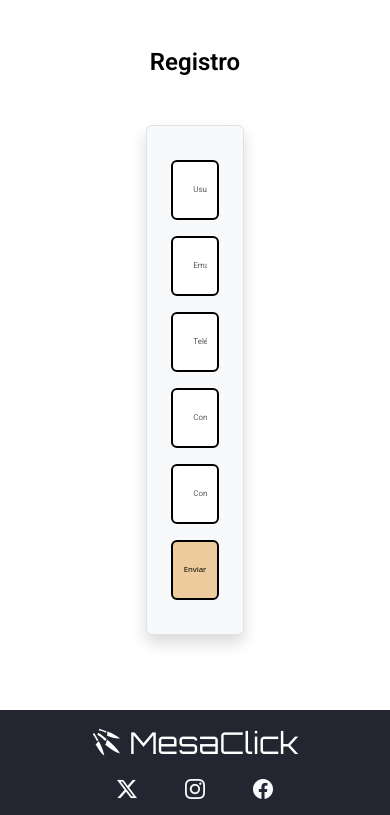
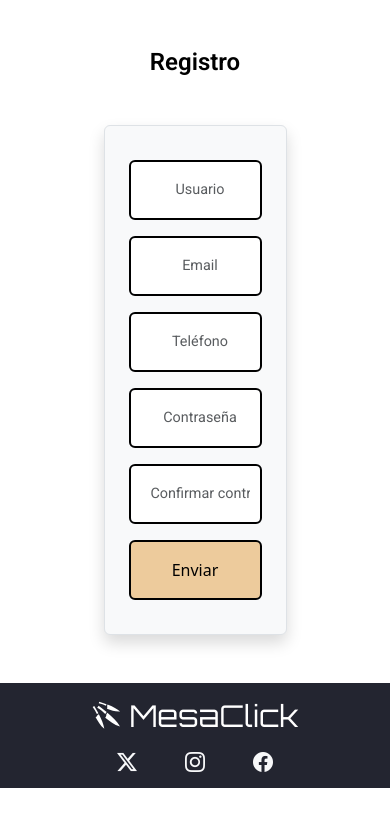
Before and after one commit to Marczt31/MesaClick, a PHP site: page /Vistas/registro.php in a window 390 px wide. Shown: the part 65-880 px from the top of the page. After the commit the page ends 853 px from the top, so only its background shows below. Run offline with PHP 8.4, Linux system fonts and the light colour scheme.

Commit message:
ajuste de registro responsive

```diff
--- a/Assets/estilos.css
+++ b/Assets/estilos.css
@@ -159,7 +159,7 @@
 .form-control {
 
     font-family: "Roboto", sans-serif;
-    font-size: clamp(0.5rem, 2vw, 1.3rem);
+    font-size: clamp(0.9rem, 2vw, 1.3rem);
     height: clamp(3vh, 60px, 60px);
     margin: 10px 0;
     padding: 10px;
@@ -168,9 +168,7 @@
 }
 
 input::placeholder {
-
-
-    font-size: clamp(0.5rem, 2vw, 1.3rem);
+    font-size: clamp(0.9rem, 2vw, 1.3rem);
     padding-left: 10px;
 }
 
@@ -181,7 +179,7 @@ input::placeholder {
     background-color: #EDCB9C;
     margin: 10px 0;
     padding: 10px;
-    font-size: clamp(0.4rem, 2vw, 1.3rem);
+    font-size: clamp(1rem, 2.2vw, 1.5rem);
     text-align: center;
     color: black;
 
--- a/Vistas/registro.php
+++ b/Vistas/registro.php
@@ -29,10 +29,10 @@
     include 'Includes/header.html';
 
 ?>
-
+<div class="container">
     <h3 class="tituloSeccion text-center mt-5">Registro</h3>
 
-<form action="#" method="post" id="formularioAltaUsuario" class="containerRegistro w-25 p-4 mt-5 border rounded bg-light shadow">
+    <form action="#" method="post" id="formularioAltaUsuario" class="containerRegistro w-50 w-lg-25 mt-5 mb-5 p-4 border rounded bg-light shadow">
 
         <div class="col-md-12 mb-3">
             <!-- <label for="nombre" class="form-label">Nombre y Apellidos</label> -->
@@ -61,6 +61,7 @@
 
         <button id="botonEnviar" type="submit" class="col btn btn-primary w-100 mx-auto d-block">Enviar</button>
     </form>
+</div>
 
 <?php
 
```
Lines whose indentation alone changed are shown as unchanged.
